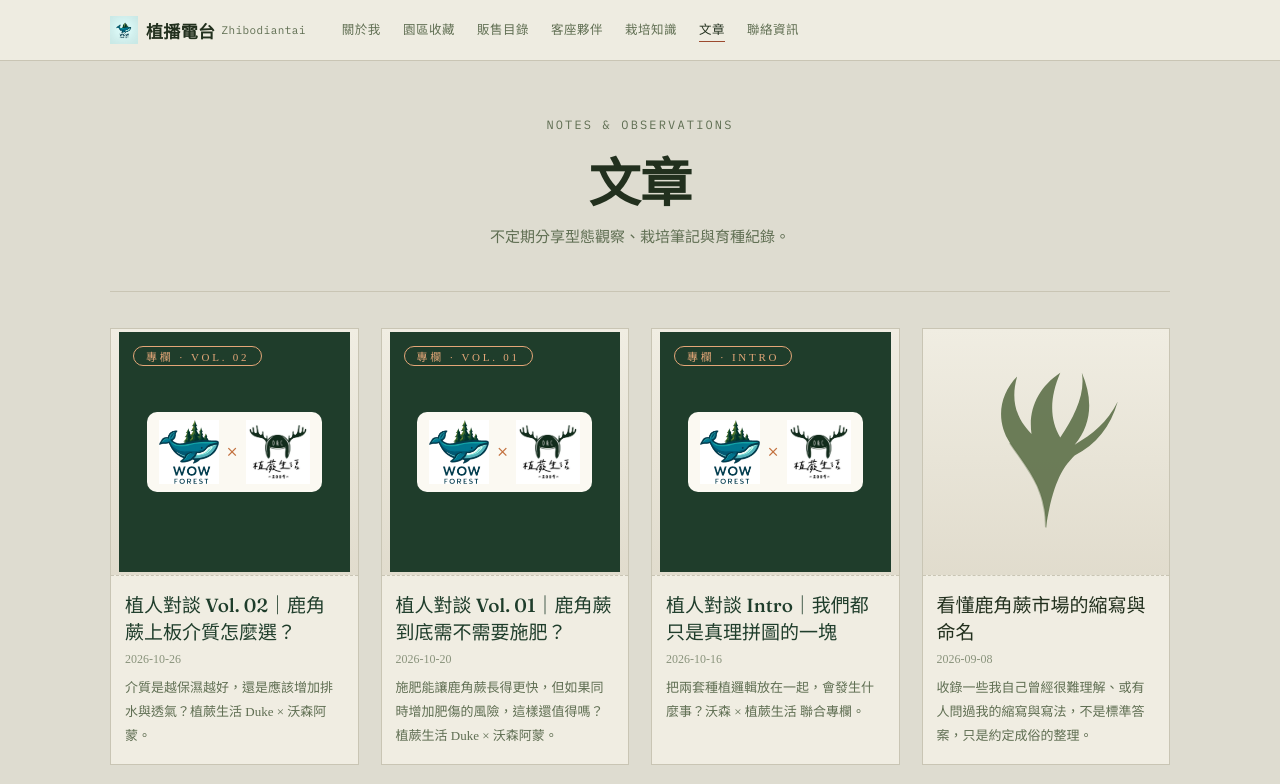
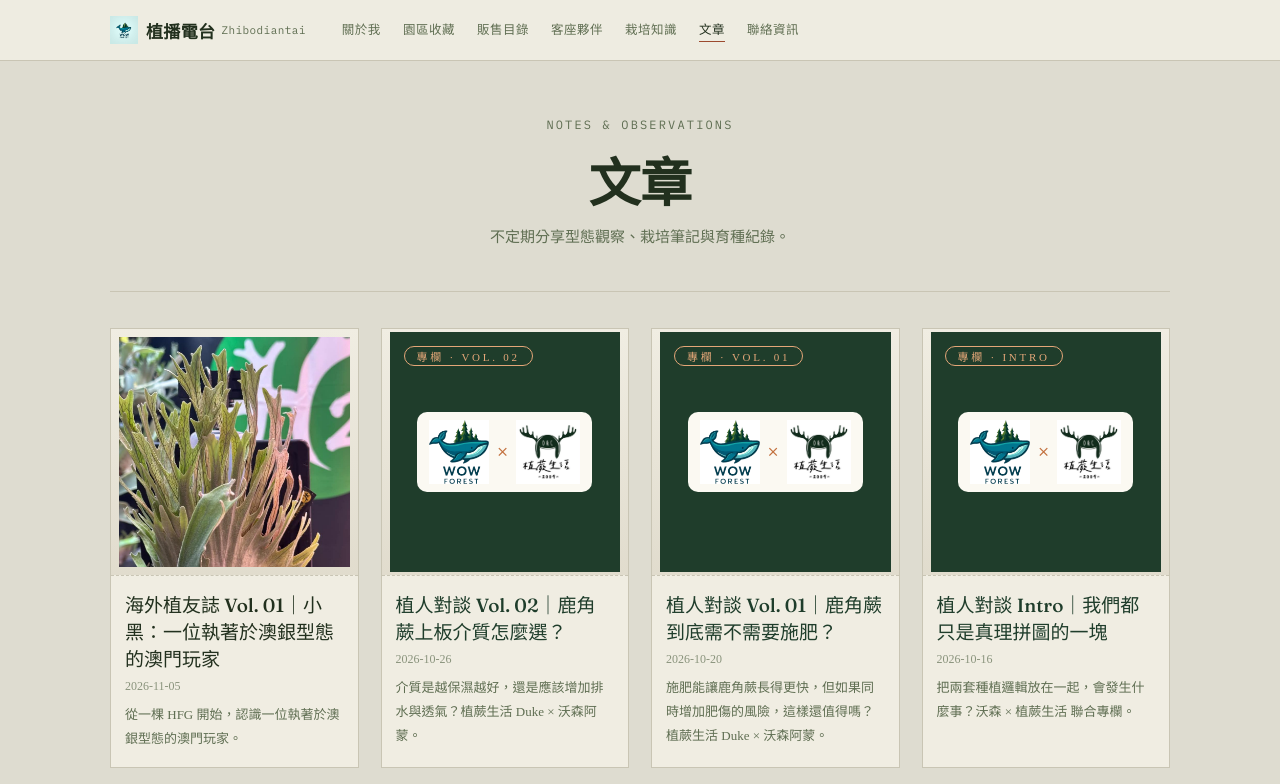
Before and after one commit to wuamon-ship-it/wuamon-ship-it.github.io, a plain HTML site: page blog.html in a window 1280 px wide. Shown: the top 784 px of the page. Drawn offline with Linux system fonts and the light colour scheme.

Commit message:
Update blog.html

```diff
--- a/blog.html
+++ b/blog.html
@@ -67,6 +67,13 @@
 // ------------------------------------------------------------------
 const posts = [
 {
+  title: "海外植友誌 Vol. 01｜小黑：一位執著於澳銀型態的澳門玩家",
+  date: "2026-11-05",
+  excerpt: "從一棵 HFG 開始，認識一位執著於澳銀型態的澳門玩家。",
+  cover: "images/blog/veitchii-cover.jpg",
+  url: "posts/2026-11-海外植友誌-vol01.html"
+},
+{
   column: true,
   badge: "專欄 · VOL. 02",
   title: "植人對談 Vol. 02｜鹿角蕨上板介質怎麼選？",
```
